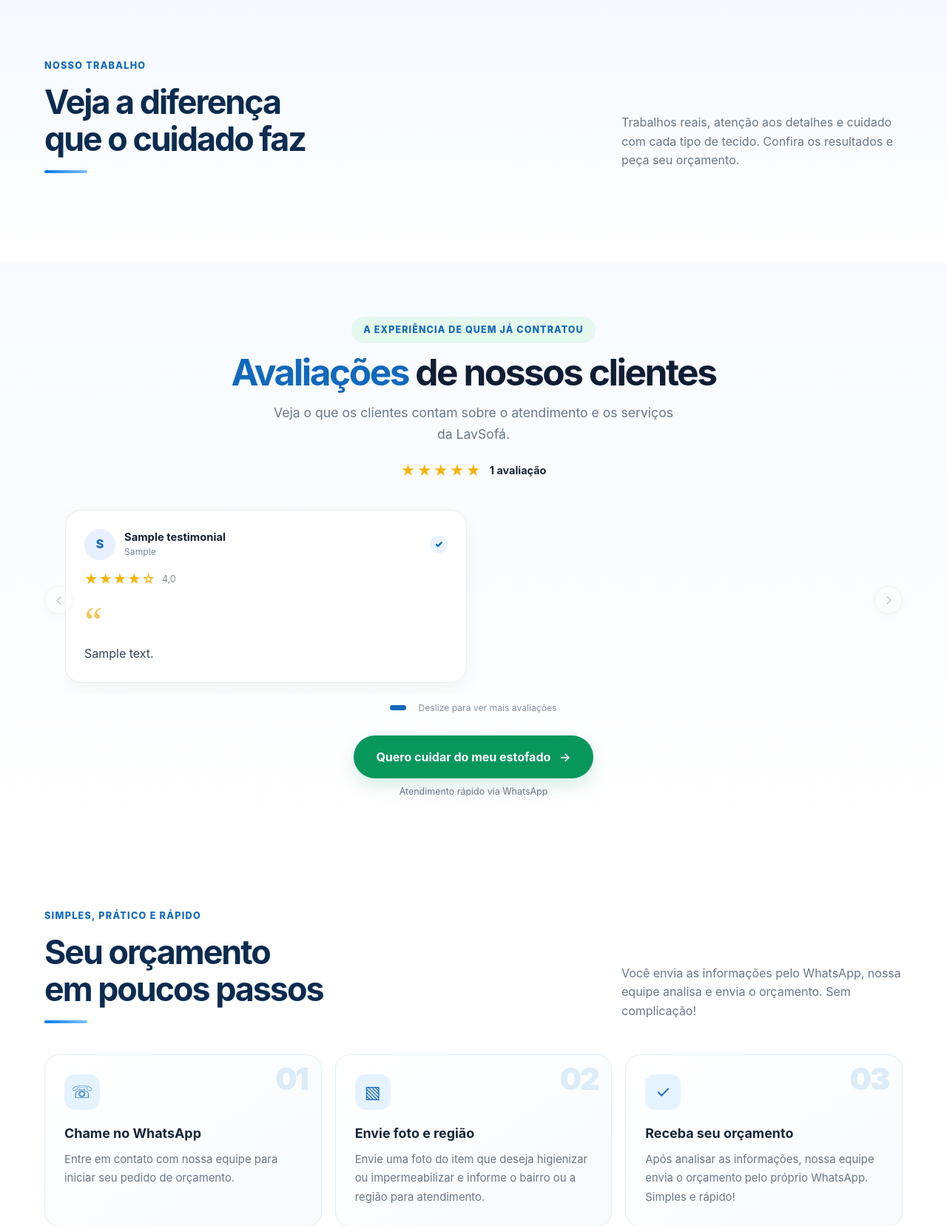
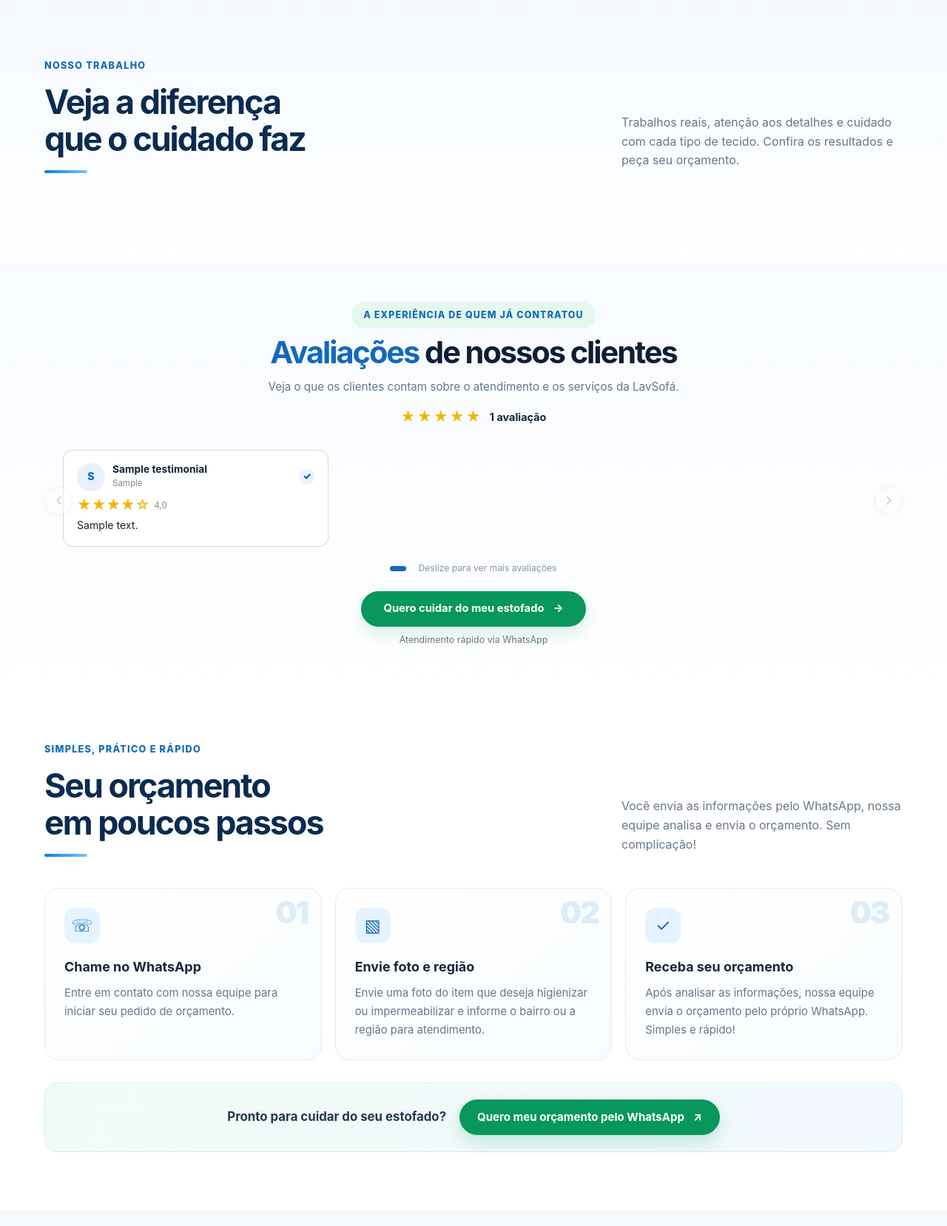
Before and after one commit to lavsofarj/lavsofa, a Django app: page / in a window 1280 px wide. Shown: the part 2347-4004 px from the top of the page at 74% size. Run offline with Django 5.2, Linux system fonts and the light colour scheme; data comes from the database, SQL or seed files in the repository; tables that the repository leaves empty hold one stand-in row (values such as "Sample post"); grey boxes marked "Sample" are stand-in pictures.

Commit message:
Compacta cards da seção de avaliações

```diff
--- a/static/css/site.css
+++ b/static/css/site.css
@@ -335,3 +335,82 @@
 .footer-service-area>span:last-child{display:flex;flex-direction:column;gap:3px}
 .footer-service-area strong{color:#26384a;font-size:.86rem;font-weight:800}
 .footer-service-area [data-service-areas]{font-size:.86rem;font-weight:500;color:#586879}
+
+
+/* Avaliações compactas: cards inspirados no visual de avaliações do Google */
+.testimonials-section{padding-block:52px}
+.testimonials-section .testimonials-heading{margin-bottom:26px}
+.testimonials-section .testimonials-heading h2{font-size:clamp(1.8rem,3.3vw,2.6rem);margin:10px 0}
+.testimonials-section .testimonials-heading>p{font-size:.95rem}
+.testimonials-section .reviews-summary{margin-top:13px}
+.testimonials-section .testimonials-carousel{padding-inline:24px}
+.testimonials-section .testimonials-track{gap:16px;padding:3px 1px 10px}
+.testimonials-section .testimonial-card{
+  flex:0 0 calc((100% - 32px)/3);
+  min-height:0;
+  align-self:stretch;
+  padding:17px 18px;
+  border:1px solid #d9d9d9;
+  border-radius:13px;
+  box-shadow:0 1px 2px rgba(0,0,0,.025);
+  gap:0;
+}
+.testimonials-section .testimonial-card:hover{
+  border-color:#c7c7c7;
+  box-shadow:0 4px 14px rgba(20,35,55,.07);
+  transform:translateY(-1px);
+}
+.testimonials-section .testimonial-card-top{gap:8px}
+.testimonials-section .testimonial-person{gap:10px}
+.testimonials-section .testimonial-person .avatar{width:38px;height:38px;font-size:.88rem}
+.testimonials-section .testimonial-person-details strong{font-size:.86rem}
+.testimonials-section .testimonial-person-details small{font-size:.72rem}
+.testimonials-section .google-review-mark{width:22px;height:22px;font-size:1.1rem}
+.testimonials-section .testimonial-check{width:21px;height:21px}
+.testimonials-section .testimonial-rating{gap:6px;margin:10px 0 8px}
+.testimonials-section .testimonial-rating .testimonial-stars{font-size:1.18rem;letter-spacing:0}
+.testimonials-section .rating-number{font-size:.72rem}
+.testimonials-section .testimonial-card .quote-mark{display:none}
+.testimonials-section .testimonial-card blockquote{
+  display:-webkit-box;
+  -webkit-box-orient:vertical;
+  -webkit-line-clamp:4;
+  overflow:hidden;
+  margin:0;
+  color:#202124;
+  font-size:.88rem;
+  line-height:1.48;
+}
+.testimonials-section .testimonial-card blockquote.is-expanded{
+  display:block;
+  overflow:visible;
+}
+.testimonials-section .testimonial-read-more{
+  align-self:flex-start;
+  margin-top:8px;
+  padding:0;
+  border:0;
+  background:transparent;
+  color:#6b7280;
+  font:inherit;
+  font-size:.75rem;
+  line-height:1.35;
+  cursor:pointer;
+}
+.testimonials-section .testimonial-read-more:hover{color:#1f2937;text-decoration:underline}
+.testimonials-section .testimonial-read-more:focus-visible{outline:2px solid var(--blue);outline-offset:3px;border-radius:3px}
+.testimonials-section .testimonial-no-comment{margin:0;font-size:.86rem}
+.testimonials-section .testimonials-cta{margin-top:20px}
+.testimonials-section .testimonial-cta-button{min-height:48px;font-size:.92rem}
+@media(max-width:980px){
+  .testimonials-section .testimonial-card{flex-basis:calc((100% - 16px)/2)}
+}
+@media(max-width:640px){
+  .testimonials-section{padding-block:44px}
+  .testimonials-section .testimonials-heading{margin-bottom:22px}
+  .testimonials-section .testimonials-heading h2{font-size:2rem}
+  .testimonials-section .testimonials-carousel{padding-inline:12px}
+  .testimonials-section .testimonials-track{gap:12px}
+  .testimonials-section .testimonial-card{flex-basis:100%;padding:16px}
+  .testimonials-section .testimonial-card blockquote{font-size:.88rem}
+}
```
